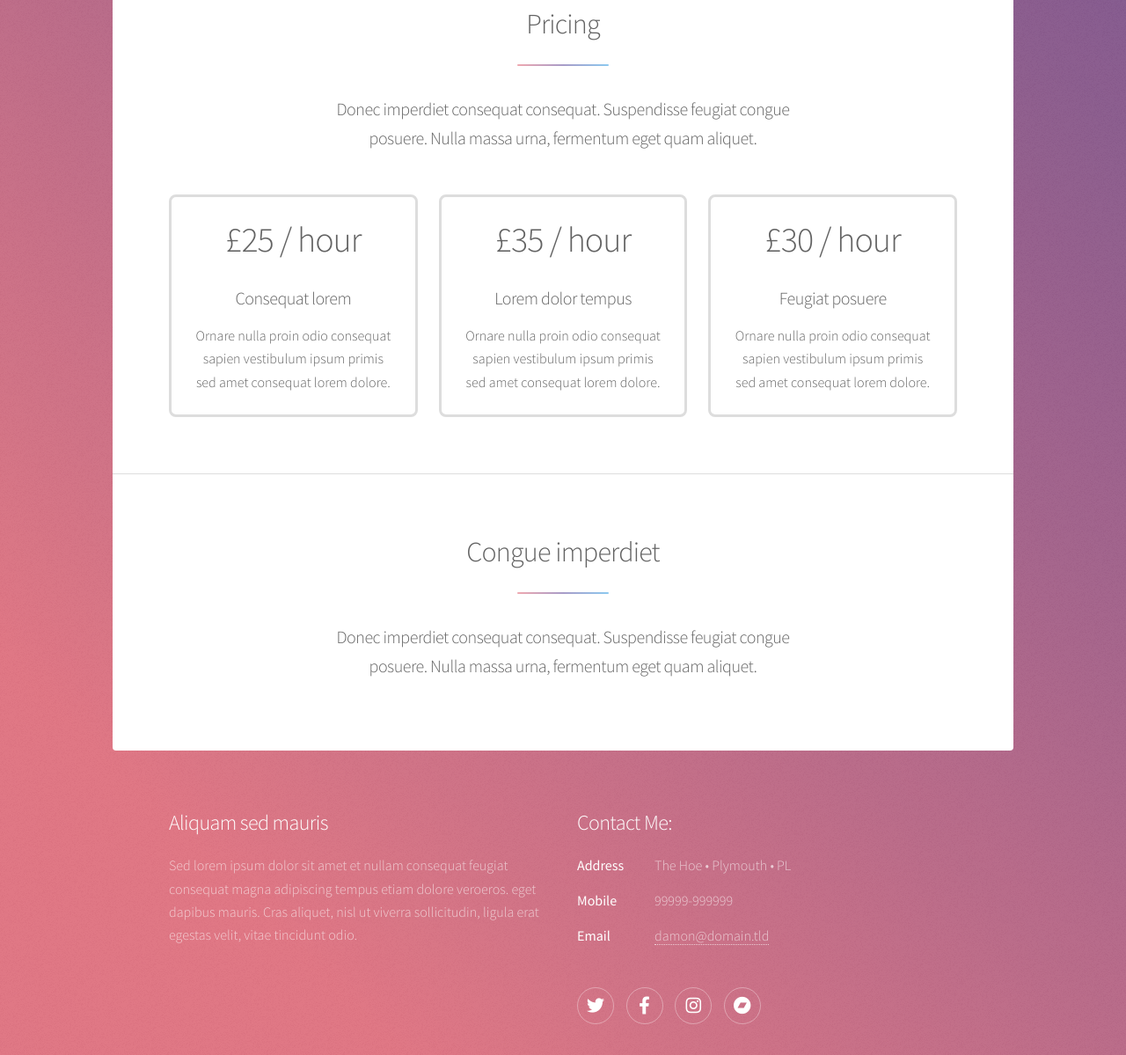
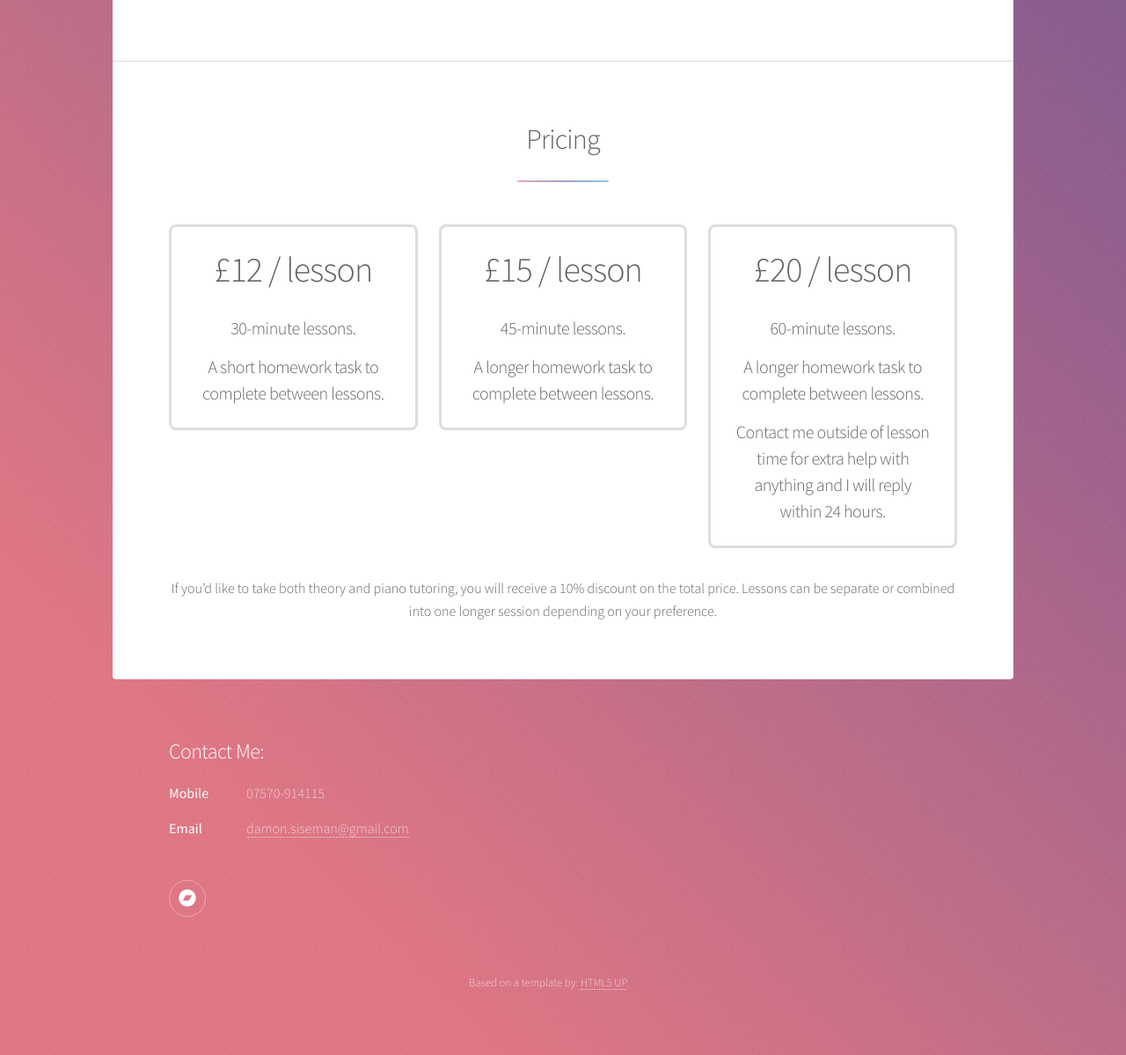
Before and after one commit to RatJuggler/f4rside-site, a website: page src/index.html in a window 1280 px wide. Shown: the part 1444-2643 px from the top of the page at 88% size. Drawn offline with Linux system fonts and the light colour scheme.

Commit message:
Updated content.

```diff
--- a/src/index.html
+++ b/src/index.html
@@ -43,7 +43,6 @@
 							<li><a href="#bio" class="active">Bio</a></li>
 							<li><a href="#tutoring">Online Tutoring</a></li>
 							<li><a href="#pricing">Pricing</a></li>
-							<li><a href="#cta">Get Started</a></li>
 						</ul>
 					</nav>
 
@@ -57,10 +56,10 @@
 										<header class="major">
 											<h2>Bio</h2>
 										</header>
-										<p>Bio details go in here...
-										Sed lorem ipsum dolor sit amet nullam consequat feugiat consequat magna
-										adipiscing magna etiam amet veroeros. Lorem ipsum dolor tempus sit cursus.
-										Tempus nisl et nullam lorem ipsum dolor sit amet aliquam.</p>
+										<p>Hey, I’m Damon! I am a music tutor who recently graduated from Plymouth University with
+											a First-Class Honours in Music. I have a year of tutoring experience as well as Grade 8 and
+											ARSM diploma in Piano Performance.
+											I also make electronic music and digital art <a href="satori.html">here</a>.</p>
 									</div>
 									<span class="image"><img src="img/damon.jpg" alt="Damon Siseman" /></span>
 								</div>
@@ -75,17 +74,22 @@
 									<li>
 										<span class="icon solid major style1 fa-laptop"></span>
 										<h3>Online</h3>
-										<p>Sed lorem amet ipsum dolor et amet nullam consequat a feugiat consequat tempus veroeros sed consequat.</p>
+										<p>Lessons are held online via Skype or Zoom, typically once per week. I use a combination of drawing software,
+											notation software and demonstration on my own piano to teach. </p>
 									</li>
 									<li>
 										<span class="icon solid major style3 fa-music"></span>
 										<h3>Theory</h3>
-										<p>Sed lorem amet ipsum dolor et amet nullam consequat a feugiat consequat tempus veroeros sed consequat.</p>
+										<p>Music theory from beginner up to ABRSM Grade 8 or equivalent level. Lessons will be catered to your needs,
+											whether that is to prepare for an exam, improve compositional skills, or for general musicianship. I use a
+											mixture of lecture-style explanations of topics, practice questions and practical demonstrations.</p>
 									</li>
 									<li>
 										<span class="icon solid major style5 fa-chalkboard-teacher"></span>
 										<h3>Piano</h3>
-										<p>Sed lorem amet ipsum dolor et amet nullam consequat a feugiat consequat tempus veroeros sed consequat.</p>
+										<p>Piano from beginner up to ABRSM Grade 8 or equivalent level. Lessons will be catered to your needs, whether
+											that is preparation for an exam or performance, improving skills for musical study, or simply for leisure.
+											I use some technical exercises but focus mainly on the music which the student wishes to play.</p>
 									</li>
 								</ul>
 							</section>
@@ -95,42 +99,34 @@
 								<div class="container">
 									<header class="major">
 										<h2>Pricing</h2>
-										<p>Donec imperdiet consequat consequat. Suspendisse feugiat congue<br />
-											posuere. Nulla massa urna, fermentum eget quam aliquet.</p>
 									</header>
 									<div class="row aln-center">
 										<div class="col-4 col-6-medium col-12-small">
 											<section class="box style1">
-												<h1>£25 / hour</h1>
-												<h3>Consequat lorem</h3>
-												<p>Ornare nulla proin odio consequat sapien vestibulum ipsum primis sed amet consequat lorem dolore.</p>
+												<h1>£12 / lesson</h1>
+												<h3>30-minute lessons.</h3>
+												<h3>A short homework task to complete between lessons.</h3>
 											</section>
 										</div>
 										<div class="col-4 col-6-medium col-12-small">
 											<section class="box style1">
-												<h1>£35 / hour</h1>
-												<h3>Lorem dolor tempus</h3>
-												<p>Ornare nulla proin odio consequat sapien vestibulum ipsum primis sed amet consequat lorem dolore.</p>
+												<h1>£15 / lesson</h1>
+												<h3>45-minute lessons.</h3>
+												<h3>A longer homework task to complete between lessons.</h3>
 											</section>
 										</div>
 										<div class="col-4 col-6-medium col-12-small">
 											<section class="box style1">
-												<h1>£30 / hour</h1>
-												<h3>Feugiat posuere</h3>
-												<p>Ornare nulla proin odio consequat sapien vestibulum ipsum primis sed amet consequat lorem dolore.</p>
+												<h1>£20 / lesson</h1>
+												<h3>60-minute lessons.</h3>
+												<h3>A longer homework task to complete between lessons.</h3>
+												<h3>Contact me outside of lesson time for extra help with anything and I will reply within 24 hours.</h3>
 											</section>
 										</div>
 									</div>
+									<p>If you’d like to take both theory and piano tutoring, you will receive a 10% discount on the total price.
+										Lessons can be separate or combined into one longer session depending on your preference.</p>
 								</div>
-							</section>
-
-						<!-- Get Started -->
-							<section id="cta" class="main special">
-								<header class="major">
-									<h2>Congue imperdiet</h2>
-									<p>Donec imperdiet consequat consequat. Suspendisse feugiat congue<br />
-									posuere. Nulla massa urna, fermentum eget quam aliquet.</p>
-								</header>
 							</section>
 
 					</div>
@@ -138,23 +134,14 @@
 				<!-- Footer -->
 					<footer id="footer">
 						<section>
-							<h2>Aliquam sed mauris</h2>
-							<p>Sed lorem ipsum dolor sit amet et nullam consequat feugiat consequat magna adipiscing tempus etiam dolore veroeros. eget dapibus mauris. Cras aliquet, nisl ut viverra sollicitudin, ligula erat egestas velit, vitae tincidunt odio.</p>
-						</section>
-						<section>
 							<h2>Contact Me:</h2>
 							<dl class="alt">
-								<dt>Address</dt>
-								<dd>The Hoe &bull; Plymouth &bull; PL</dd>
 								<dt>Mobile</dt>
-								<dd>99999-999999</dd>
+								<dd>07570-914115</dd>
 								<dt>Email</dt>
-								<dd><a href="mailto:damon@domain.tld?subject=Music%20Tutoring" target="_blank" rel="noopener noreferrer">damon@domain.tld</a></dd>
+								<dd><a href="mailto:damon.siseman@gmail.com?subject=Music%20Tutoring" target="_blank" rel="noopener noreferrer">damon.siseman@gmail.com</a></dd>
 							</dl>
 							<ul class="icons">
-								<li><a href="#" class="icon brands fa-twitter alt"><span class="label">Twitter</span></a></li>
-								<li><a href="#" class="icon brands fa-facebook-f alt"><span class="label">Facebook</span></a></li>
-								<li><a href="#" class="icon brands fa-instagram alt"><span class="label">Instagram</span></a></li>
 								<li><a href="https://f4rside.bandcamp.com/" class="icon brands fa-bandcamp alt"><span class="label">Bandcamp</span></a></li>
 							</ul>
 						</section>
```
